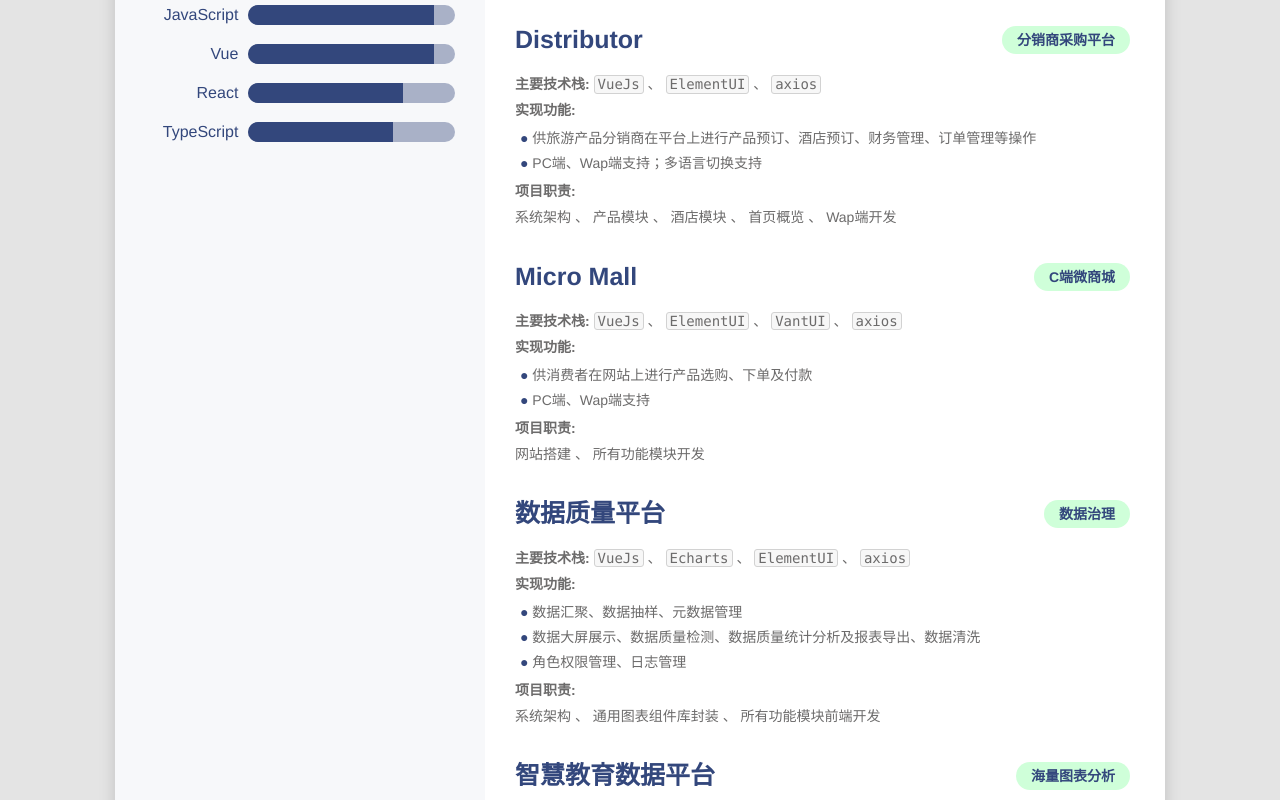
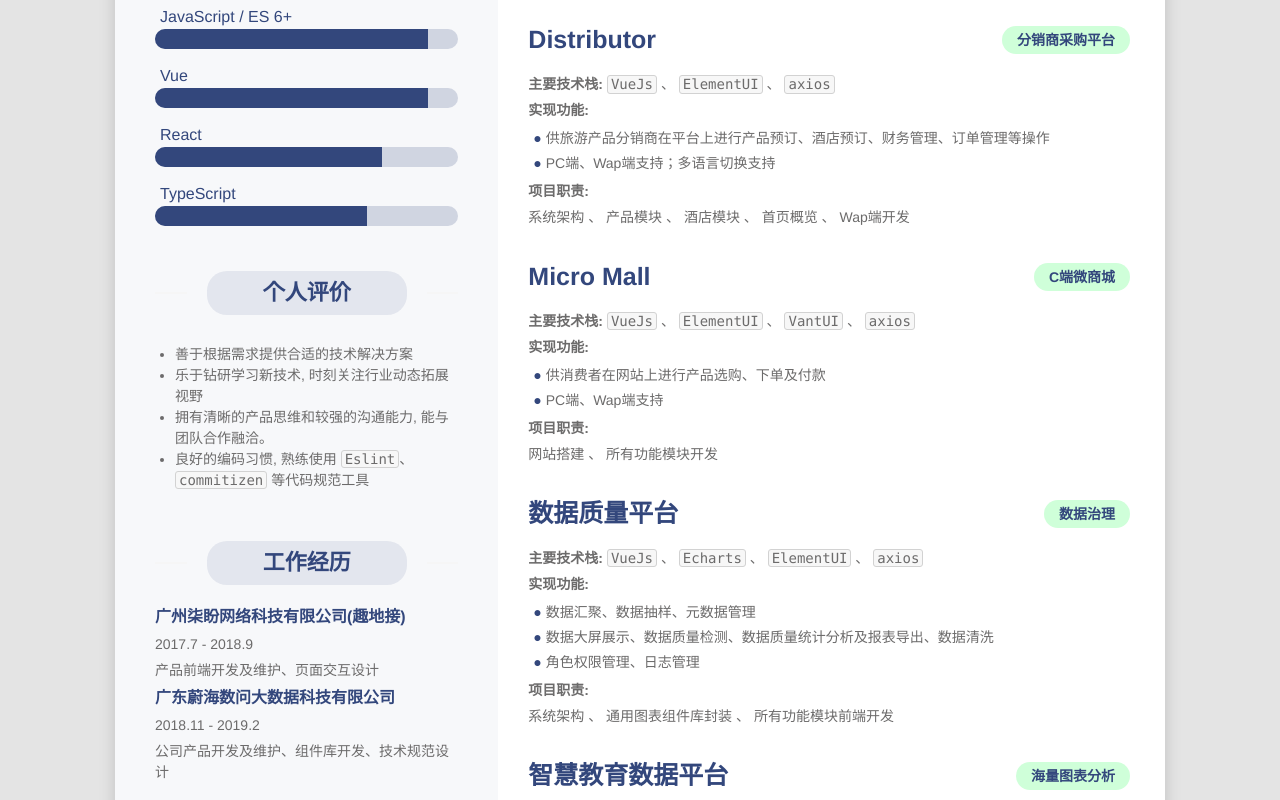
Before and after one commit to drinkeewu/resume, a Vue app in the folder vue-resume/: page / in a window 1280 px wide. Shown: the part 440-1240 px from the top of the page. Built offline with nearby package versions, Linux system fonts and the light colour scheme.

Commit message:
refactor: 侧栏内容补充

```diff
--- a/vue-resume/src/App.vue
+++ b/vue-resume/src/App.vue
@@ -9,11 +9,8 @@
   -webkit-font-smoothing: antialiased;
   -moz-osx-font-smoothing: grayscale;
   color: #2c3e50;
-  overflow: auto;
   font-size: 14px;
-  @media screen and (max-width: 1049px){
-    height: 100%;
-  }
+
 }
 
 
--- a/vue-resume/src/components/block-wrapper/BlockWrapper.vue
+++ b/vue-resume/src/components/block-wrapper/BlockWrapper.vue
@@ -1,7 +1,10 @@
 <template>
   <div class="block-wrapper">
     <div class="block-wrapper-header">
-      <div class="block-wrapper-header__title">
+      <div
+        class="block-wrapper-header__title"
+        :class="{dark: theme === 'dark'}"
+      >
         {{ title }}
       </div>
     </div>
@@ -16,6 +19,10 @@ export default {
     title: {
       type: String,
       default: '',
+    },
+    theme: {
+      type: String,
+      default: 'light',
     },
   },
 };
@@ -34,6 +41,8 @@ export default {
 }
 .block-wrapper {
   margin-bottom: 15px;
+  color: #6c6b6b;
+  text-align: left;
   &-header {
     position: relative;
     display: flex;
@@ -42,10 +51,9 @@ export default {
     &:before {
       left: 0;
       @include split-line();
-
     }
     &:after {
-      right: 0 ;
+      right: 0;
       @include split-line();
     }
     &__title {
@@ -57,6 +65,9 @@ export default {
       color: $deep-blue;
       font-size: 22px;
       font-weight: bold;
+      &.dark {
+        background: rgba($color: $deep-blue, $alpha: 0.1) ;
+      }
     }
   }
 }
--- a/vue-resume/src/components/progress/Progress.vue
+++ b/vue-resume/src/components/progress/Progress.vue
@@ -73,11 +73,14 @@ export default {
 <style lang="scss" scoped>
 @import "../../styles/common.scss";
 .comp-progress {
-  display: flex;
-  align-items: center;
+  // display: flex;
+  // align-items: center;
+  margin-top: 2px;
+  text-align: left;
   margin-bottom: 15px;
   font-size: 16px;
   &-name {
+    padding-left: 5px;
     margin-right: 10px;
     text-align: right;
   }
@@ -85,16 +88,14 @@ export default {
     width: 100%;
     border-radius: 20px;
     overflow: hidden;
-    background: rgba($color: $deep-blue, $alpha: 0.4);
+    background: rgba($color: $deep-blue, $alpha: 0.2);
     &__inner {
       background: $deep-blue;
     }
   }
-  @media screen and (max-width: 1049px){
+  @media screen and (max-width: 1049px) {
     display: block;
-    text-align: left;
     &-bar {
-      margin-top: 2px;
     }
   }
 }
--- a/vue-resume/src/styles/global.scss
+++ b/vue-resume/src/styles/global.scss
@@ -1,5 +1,5 @@
 $font-family: 'Helvetica Neue', Helvetica, Arial, "Microsoft YaHei", sans-serif;
-
+@import './common.scss';
 html,
 body {
   margin: 0;
@@ -15,6 +15,8 @@ body {
 body{
   font: 16px/1.5 $font-family;
   color: #333;
+  overflow-y: scroll;
+  overflow-x: hidden;
 }
 
 p {
@@ -22,7 +24,11 @@ p {
 }
 
 .font-bold {
-  font-weight: bold;
+  font-weight: bold !important;
+}
+
+.text-center {
+  text-align: center !important;
 }
 
 em {
@@ -37,6 +43,7 @@ em {
   text-align: center;
 }
 
+
 /* 改变主题色变量 */
 $--color-primary: #33477C;
 
@@ -44,6 +51,8 @@ $--color-primary: #33477C;
 /* 改变 icon 字体路径变量，必需 */
 $--font-path: '~element-ui/lib/theme-chalk/fonts';
 @import "~element-ui/packages/theme-chalk/src/index";
+
+
 
 $scroller-color: #DCDFE6;
 ::-webkit-scrollbar {
--- a/vue-resume/src/views/aside/Aside.vue
+++ b/vue-resume/src/views/aside/Aside.vue
@@ -14,17 +14,53 @@
         </p>
       </div>
       <progress-list :data="skills" />
+
+      <block-wrapper
+        title="个人评价"
+        theme="dark"
+      >
+        <ul>
+          <li>善于根据需求提供合适的技术解决方案</li>
+          <li>乐于钻研学习新技术, 时刻关注行业动态拓展视野</li>
+          <li>拥有清晰的产品思维和较强的沟通能力, 能与团队合作融洽。</li>
+          <li>
+            良好的编码习惯, 熟练使用
+            <em>Eslint</em>、<em>commitizen</em>
+            等代码规范工具
+          </li>
+        </ul>
+      </block-wrapper>
     </div>
 
     <div class="resume-aside-bottom">
-      <text-section
+      <block-wrapper
+        title="工作经历"
+        theme="dark"
+      >
+        <div
+          v-for="(work, wIndex) in works"
+          :key="`work-exp${wIndex}`"
+          class="work-exp"
+        >
+          <p class="work-exp__company">
+            {{ work.company }}
+          </p>
+          <p>{{ work.date }}</p>
+          <p>{{ work.duty }}</p>
+        </div>
+      </block-wrapper>
+
+      <block-wrapper
         title="教育背景"
         class="font-bold"
+        theme="dark"
       >
         <p>电子科技大学中山学院</p>
         <p>2013.9 - 2017.7</p>
         <p>软件工程 - 本科</p>
-      </text-section>
+      </block-wrapper>
+
+
       <icon-list
         :list="contacts"
         class="icon-list"
@@ -34,19 +70,21 @@
 </template>
 
 <script>
-import { ProgressList, IconLineList, TextSection } from '@/components';
+import {
+  ProgressList, IconLineList, BlockWrapper,
+} from '@/components';
 
 export default {
   name: 'Aside',
   components: {
     'progress-list': ProgressList,
     'icon-list': IconLineList,
-    'text-section': TextSection,
+    'block-wrapper': BlockWrapper,
   },
   data() {
     return {
       skills: [
-        { name: 'JavaScript', value: 90 },
+        { name: 'JavaScript / ES 6+', value: 90 },
         { name: 'Vue', value: 90 },
         { name: 'React', value: 75 },
         { name: 'TypeScript', value: 70 },
@@ -56,6 +94,18 @@ export default {
         { icon: 'phone', text: '13200000000' },
         { icon: 'github', text: 'github.com/drinkeewu' },
       ],
+      works: [
+        {
+          company: '广州柒盼网络科技有限公司(趣地接)',
+          date: '2017.7 - 2018.9',
+          duty: '产品前端开发及维护、页面交互设计',
+        },
+        {
+          company: '广东蔚海数问大数据科技有限公司',
+          date: '2018.11 - 2019.2',
+          duty: '公司产品开发及维护、组件库开发、技术规范设计',
+        },
+      ],
     };
   },
 };
@@ -64,13 +114,17 @@ export default {
 <style lang="scss" scoped>
 $bg: #f7f8fa;
 @import "../../styles/common.scss";
+
+ul {
+  padding-left: 20px;
+}
 .resume-aside {
   flex: 3;
   display: flex;
   justify-content: space-between;
   flex-direction: column;
   color: $deep-blue;
-  padding: 40px 30px;
+  padding: 40px;
   box-sizing: border-box;
   text-align: center;
   background-color: $bg;
@@ -92,6 +146,14 @@ $bg: #f7f8fa;
       }
     }
   }
+  .work-exp {
+    &__company {
+      font-size: 16px;
+      font-weight: bold;
+      color: $deep-blue;
+
+    }
+  }
   @media screen and (max-width: 1049px) {
   }
 }
--- a/vue-resume/src/views/content/project/Project.vue
+++ b/vue-resume/src/views/content/project/Project.vue
@@ -141,6 +141,7 @@ export default {
 ul {
   margin: 0;
   padding-left: 5px;
+  text-align: left;
 }
 ul li {
   list-style: none;
```
